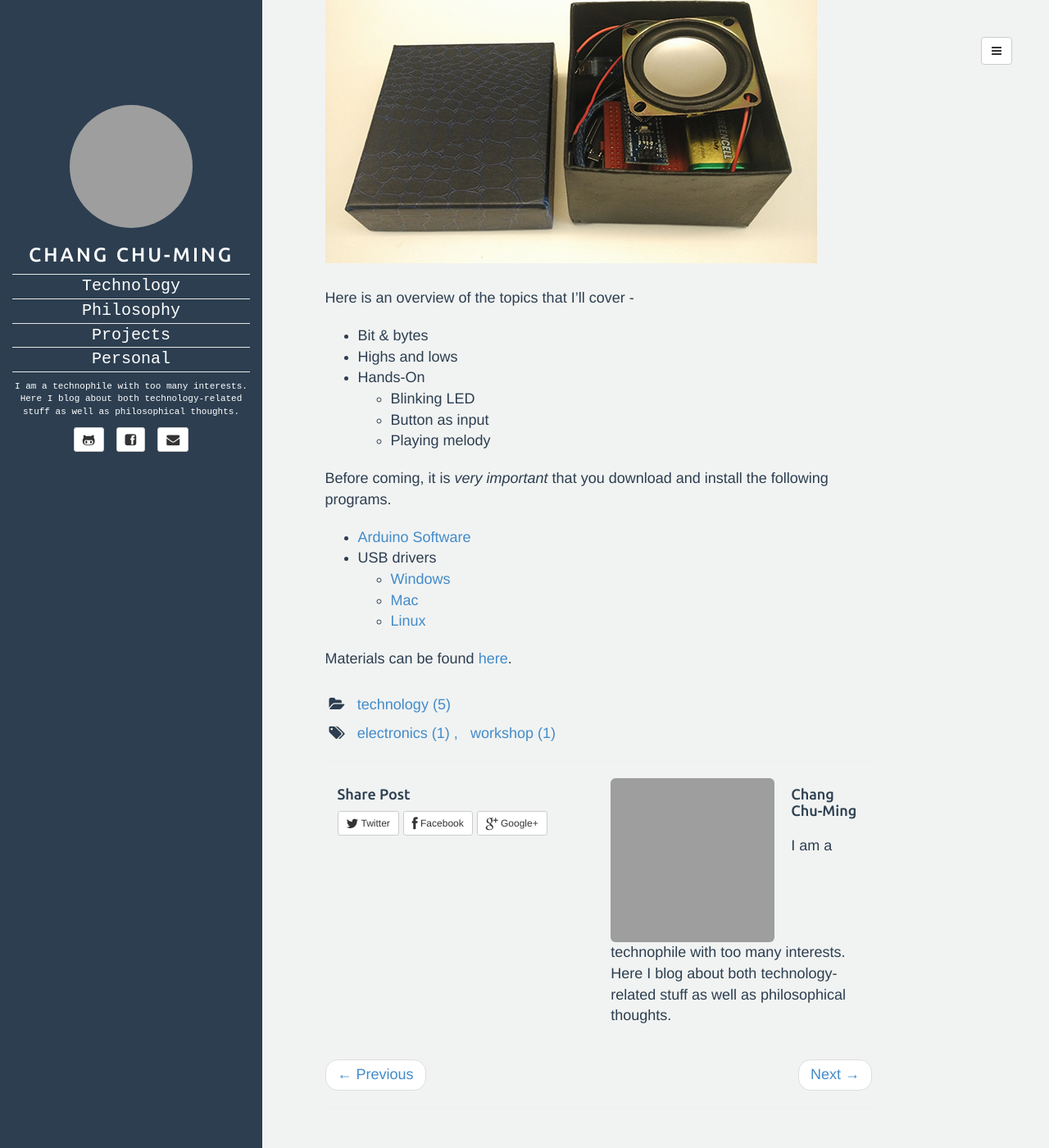
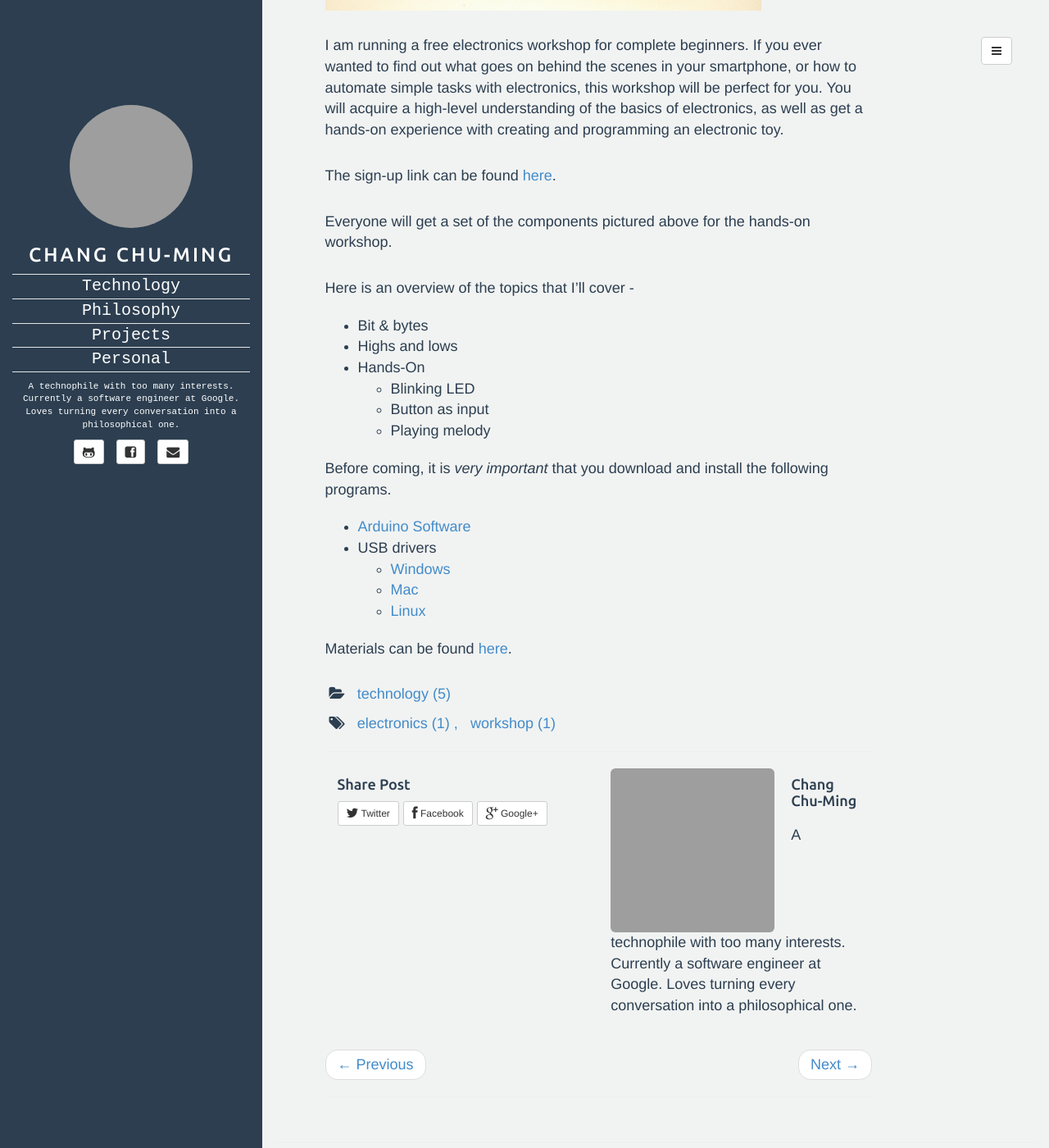
Before and after one commit to changchuming/changchuming.github.io, a Jekyll site: the page built from _posts/2017-01-11-Electronics-Workshop.md, in a window 1280 px wide and 1400 px high, scrolled down 462 px. Shown: the whole window at 82% size. Built offline with Jekyll 4.4.1, drawn with Linux system fonts in a browser that asks for light colours; comment, search, counter and statistics services are not loaded; some of the changed text lies outside the part shown; grey boxes are pictures that could not be loaded.

Commit message:
Edited introduction. Centered images.

```diff
--- a/_config.yml
+++ b/_config.yml
@@ -14,14 +14,14 @@
       title: Chang Chu-Ming
 
 description: A curious concoction of technology and philosophy.
-introduction: Hello! I am Chu-Ming, currently a software engineer at Google. I love to tinker in my free time and I love discussing otherworldly concepts as well. You can find my blogs as well as my projects page on the sidebar.
 author:
   name: Chang Chu-Ming
+  # introduction: Chu-Ming
   email: changchuming@gmail.com
   github: changchuming
   facebook: changchuming
   site: changchuming.github.io
-  bio: I am a technophile with too many interests. Here I blog about both technology-related stuff as well as philosophical thoughts.
+  bio: A technophile with too many interests. Currently a software engineer at Google. Loves turning every conversation into a philosophical one.
   email_md5: 6d35e4981839e54375182e5c2b2ca18f
 
 rss_path: feed.xml
--- a/_posts/2017-01-11-Electronics-Workshop.md
+++ b/_posts/2017-01-11-Electronics-Workshop.md
@@ -6,13 +6,13 @@
 fullview: true
 ---
 
+<img src="/assets/images/electronics.jpg" height="300" class="center">
+
 I am running a free electronics workshop for complete beginners. If you ever wanted to find out what goes on behind the scenes in your smartphone, or how to automate simple tasks with electronics, this workshop will be perfect for you. You will acquire a high-level understanding of the basics of electronics, as well as get a hands-on experience with creating and programming an electronic toy.
 
 The sign-up link can be found [here](https://changchuming.typeform.com/to/Vq3dHG).
 
-Everyone will get a set of the following components for the hands-on workshop.
-
-![Materials]({{ site.BASE_PATH }}/assets/images/IMG_20170108_102630.jpg)
+Everyone will get a set of the components pictured above for the hands-on workshop.
 
 Here is an overview of the topics that I'll cover -
 
--- a/index.html
+++ b/index.html
@@ -3,11 +3,11 @@
 tagline:
 ---
 
-<article class="home">
+<!-- <article class="home">
 <div id="intro-text">
   {{ site.introduction }}
 </div>
-</article>
+</article> -->
 
 <div class="page-header">
   <h1>Recent posts</h1>
```
Also changed, not shown: _posts/2016-12-16-Why-Everyone-Thinks-Hillary-Clinton-is-all-about-Identity-Politics.md (+1 -2 lines), _posts/2016-9-2-Fourth-Dimensional-Bread.md (+1 -1 lines), _posts/2018-08-05-The-Root-Of-All-Evil.md (+1 -2 lines), assets/images/electronics.jpg (renamed from assets/images/IMG_20170108_102630.jpg).
